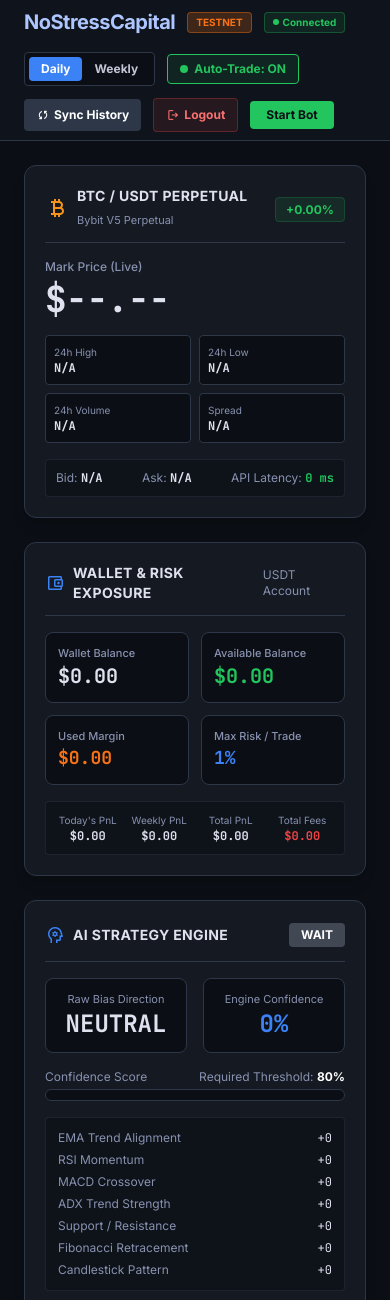
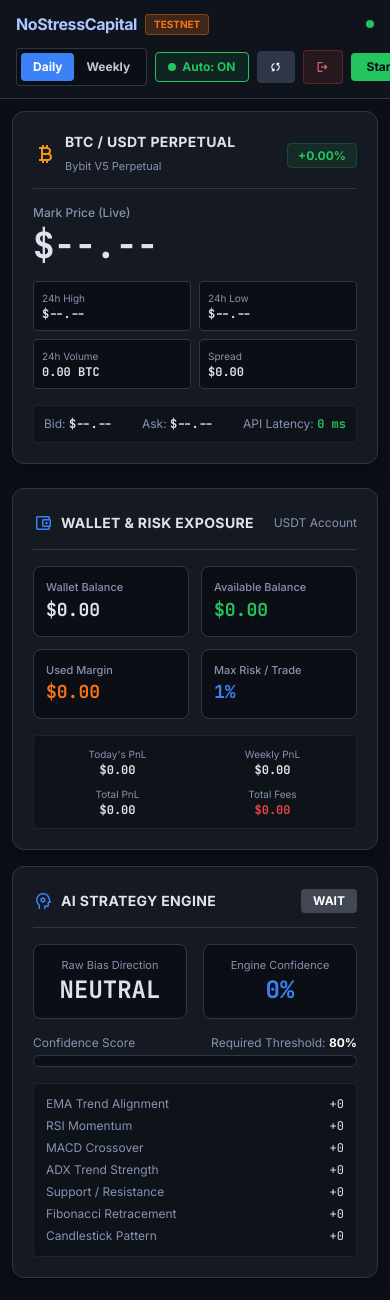
Before and after one commit to hammedola506/btc_trader, a Flask app: page / in a window 390 px wide. Shown: the top 1300 px of the page. Run offline with Flask 3, Linux system fonts and the light colour scheme; the visitor is signed in with stand-in values (Sample User, id 1); data that the repository does not hold is empty; parts of the project's set-up code (start-up, migrations or seed data) failed here and were passed over; some libraries are stand-ins or nearby versions.

Commit message:
fix: mobile responsive nav + fix N/A ticker bug (null check) + warm ticker on startup

```diff
--- a/web/templates/index.html
+++ b/web/templates/index.html
@@ -33,57 +33,65 @@
     ::-webkit-scrollbar-thumb { background: #2D3748; border-radius: 4px; }
     ::-webkit-scrollbar-thumb:hover { background: #424754; }
     .mono { font-family: 'JetBrains Mono', monospace; }
+    .no-scrollbar::-webkit-scrollbar { display: none; }
+    .no-scrollbar { -ms-overflow-style: none; scrollbar-width: none; }
   </style>
 </head>
 <body class="bg-[#0B0E14] text-[#dfe2ee] min-h-screen flex flex-col antialiased">
 
 <!-- Nav -->
-<nav class="flex flex-wrap justify-between items-center h-auto min-h-[64px] py-2 px-6 w-full bg-[#0f131b] border-b border-[#2D3748] shrink-0 gap-4">
-  <div class="flex items-center gap-3">
-    <span class="text-xl font-bold text-[#adc6ff] tracking-tight">NoStressCapital</span>
-    <span id="mode-badge" class="bg-[#F97316]/20 text-[#F97316] border border-[#F97316]/40 text-[10px] font-bold px-2 py-0.5 rounded">TESTNET</span>
-    <!-- Network Recovery Visualizer -->
-    <span id="net-badge" class="bg-[#22C55E]/10 border border-[#22C55E]/30 text-[#22C55E] text-[10px] font-bold px-2 py-0.5 rounded flex items-center gap-1">
-      <span id="net-dot" class="w-1.5 h-1.5 rounded-full bg-[#22C55E]"></span>
-      <span id="net-text">Connected</span>
-    </span>
+<nav class="w-full bg-[#0f131b] border-b border-[#2D3748] shrink-0">
+  <!-- Top row: brand + status badges -->
+  <div class="flex items-center justify-between px-4 py-3">
+    <div class="flex items-center gap-2 min-w-0">
+      <span class="text-base sm:text-xl font-bold text-[#adc6ff] tracking-tight truncate">NoStressCapital</span>
+      <span id="mode-badge" class="bg-[#F97316]/20 text-[#F97316] border border-[#F97316]/40 text-[10px] font-bold px-2 py-0.5 rounded shrink-0">TESTNET</span>
+      <span id="net-badge" class="hidden sm:flex bg-[#22C55E]/10 border border-[#22C55E]/30 text-[#22C55E] text-[10px] font-bold px-2 py-0.5 rounded items-center gap-1">
+        <span id="net-dot" class="w-1.5 h-1.5 rounded-full bg-[#22C55E]"></span>
+        <span id="net-text">Connected</span>
+      </span>
+    </div>
+    <!-- Mobile: show connection dot only -->
+    <span id="net-dot-mobile" class="sm:hidden w-2 h-2 rounded-full bg-[#22C55E]"></span>
   </div>
 
-  <div class="flex items-center gap-3 flex-wrap">
+  <!-- Bottom row: controls (scrollable on mobile) -->
+  <div class="flex items-center gap-2 px-4 pb-3 overflow-x-auto no-scrollbar">
     <!-- Style toggle -->
-    <div class="flex bg-[#0B0E14] border border-[#2D3748] rounded p-1">
+    <div class="flex bg-[#0B0E14] border border-[#2D3748] rounded p-1 shrink-0">
       <button id="btn-style-daily" onclick="setStyle('daily')"
-        class="px-3 py-1 text-xs font-bold bg-[#3B82F6] text-white rounded transition-colors">Daily</button>
+        class="px-3 py-1.5 text-xs font-bold bg-[#3B82F6] text-white rounded transition-colors">Daily</button>
       <button id="btn-style-weekly" onclick="setStyle('weekly')"
-        class="px-3 py-1 text-xs font-bold text-[#c2c6d6] hover:text-white transition-colors">Weekly</button>
+        class="px-3 py-1.5 text-xs font-bold text-[#c2c6d6] hover:text-white transition-colors">Weekly</button>
     </div>
-    <!-- Auto-Trade toggle switch -->
+    <!-- Auto-Trade -->
     <button id="btn-auto-trade" onclick="toggleAutoTrade()"
-      class="flex items-center gap-1.5 px-3 py-1.5 rounded text-xs font-bold border transition-colors bg-[#22C55E]/10 border-[#22C55E] text-[#22C55E]">
+      class="shrink-0 flex items-center gap-1.5 px-3 py-1.5 rounded text-xs font-bold border transition-colors bg-[#22C55E]/10 border-[#22C55E] text-[#22C55E]">
       <span id="auto-trade-dot" class="w-2 h-2 rounded-full bg-[#22C55E]"></span>
-      <span id="auto-trade-text">Auto-Trade: ON</span>
+      <span id="auto-trade-text">Auto: ON</span>
     </button>
-    <!-- Bybit History Sync Button -->
-    <button onclick="syncBybitHistory()" title="Sync Bybit Testnet History"
-      class="bg-[#2D3748] text-xs font-bold px-3 py-1.5 rounded hover:bg-[#424754] text-white transition-colors flex items-center gap-1">
-      <span class="material-symbols-outlined text-sm">sync</span> Sync History
+    <!-- Sync -->
+    <button onclick="syncBybitHistory()" title="Sync History"
+      class="shrink-0 bg-[#2D3748] text-xs font-bold px-3 py-1.5 rounded hover:bg-[#424754] text-white transition-colors flex items-center gap-1">
+      <span class="material-symbols-outlined text-sm">sync</span>
+      <span class="hidden sm:inline">Sync History</span>
     </button>
-    <!-- Logout Button -->
-    <a href="/logout" title="Sign out of NSFLUX"
-      class="bg-red-500/10 border border-red-500/30 text-red-400 text-xs font-bold px-3 py-1.5 rounded hover:bg-red-500/20 hover:text-red-300 transition-colors flex items-center gap-1">
-      <span class="material-symbols-outlined text-sm">logout</span> Logout
+    <!-- Logout -->
+    <a href="/logout" title="Logout"
+      class="shrink-0 bg-red-500/10 border border-red-500/30 text-red-400 text-xs font-bold px-3 py-1.5 rounded hover:bg-red-500/20 transition-colors flex items-center gap-1">
+      <span class="material-symbols-outlined text-sm">logout</span>
+      <span class="hidden sm:inline">Logout</span>
     </a>
-
     <!-- Bot controls -->
     <button id="btn-start" onclick="controlBot('start')"
-      class="hidden bg-[#22C55E] text-[#0B0E14] text-xs font-bold px-4 py-1.5 rounded hover:opacity-90 transition-opacity">Start Bot</button>
+      class="hidden shrink-0 bg-[#22C55E] text-[#0B0E14] text-xs font-bold px-4 py-1.5 rounded hover:opacity-90">Start</button>
     <button id="btn-stop" onclick="controlBot('stop')"
-      class="bg-[#EF4444] text-white text-xs font-bold px-4 py-1.5 rounded hover:bg-red-600 transition-colors">Stop Bot</button>
+      class="shrink-0 bg-[#EF4444] text-white text-xs font-bold px-4 py-1.5 rounded hover:bg-red-600">Stop</button>
   </div>
 </nav>
 
 <!-- Main Container -->
-<main class="flex-1 p-6 space-y-6 max-w-[1600px] w-full mx-auto">
+<main class="flex-1 p-3 sm:p-6 space-y-4 sm:space-y-6 max-w-[1600px] w-full mx-auto">
 
   <!-- Row 1: Live Market & Wallet Cards -->
   <div class="grid grid-cols-1 lg:grid-cols-12 gap-6">
@@ -103,7 +111,7 @@
         </div>
       </div>
 
-      <div class="grid grid-cols-1 md:grid-cols-2 gap-4 mb-4">
+      <div class="grid grid-cols-1 sm:grid-cols-2 gap-4 mb-4">
         <div>
           <div class="text-xs text-[#8892b0] mb-1 font-medium">Mark Price (Live)</div>
           <div id="live-price" class="text-4xl font-bold mono text-[#dfe2ee] tracking-tight">$--.--</div>
@@ -144,14 +152,14 @@
         <span class="text-xs text-[#8892b0]">USDT Account</span>
       </div>
 
-      <div class="grid grid-cols-2 gap-3 mb-4">
+      <div class="grid grid-cols-2 gap-3 mb-4 [&>*]:min-w-0">
         <div class="bg-[#0B0E14] p-3 rounded-lg border border-[#2D3748]">
           <span class="text-[11px] text-[#8892b0] block font-medium">Wallet Balance</span>
-          <span id="wallet-balance" class="text-xl font-bold mono text-[#dfe2ee]">$0.00</span>
+          <span id="wallet-balance" class="text-lg sm:text-xl font-bold mono text-[#dfe2ee] truncate block">$0.00</span>
         </div>
         <div class="bg-[#0B0E14] p-3 rounded-lg border border-[#2D3748]">
           <span class="text-[11px] text-[#8892b0] block font-medium">Available Balance</span>
-          <span id="avail-balance" class="text-xl font-bold mono text-[#22C55E]">$0.00</span>
+          <span id="avail-balance" class="text-lg sm:text-xl font-bold mono text-[#22C55E] truncate block">$0.00</span>
         </div>
         <div class="bg-[#0B0E14] p-3 rounded-lg border border-[#2D3748]">
           <span class="text-[11px] text-[#8892b0] block font-medium">Used Margin</span>
@@ -163,7 +171,7 @@
         </div>
       </div>
 
-      <div class="grid grid-cols-4 gap-2 text-center text-xs bg-[#0B0E14]/60 p-2.5 rounded border border-[#2D3748]/50">
+      <div class="grid grid-cols-2 sm:grid-cols-4 gap-2 text-center text-xs bg-[#0B0E14]/60 p-2.5 rounded border border-[#2D3748]/50">
         <div>
           <span class="text-[10px] text-[#8892b0] block">Today's PnL</span>
           <span id="pnl-today" class="mono font-bold text-[#dfe2ee]">$0.00</span>
@@ -263,7 +271,7 @@
       <p class="text-xs text-[#8892b0] mt-1">Bot will automatically execute when strategy confidence reaches threshold (80%).</p>
     </div>
 
-    <div id="pos-active-view" class="hidden grid grid-cols-2 md:grid-cols-4 lg:grid-cols-6 gap-3">
+    <div id="pos-active-view" class="hidden grid grid-cols-1 xs:grid-cols-2 md:grid-cols-4 lg:grid-cols-6 gap-3">
       <div class="bg-[#0B0E14] p-3 rounded border border-[#2D3748]">
         <span class="text-[10px] text-[#8892b0] block">Symbol / Side</span>
         <span id="pos-symbol-side" class="mono font-bold text-base text-[#dfe2ee]">BTC/USDT LONG</span>
@@ -465,13 +473,13 @@
       document.getElementById('live-price').textContent = '$--.--';
     }
 
-    document.getElementById('ticker-high').textContent = t.high_24h ? '$' + fmt(t.high_24h) : 'N/A';
-    document.getElementById('ticker-low').textContent = t.low_24h ? '$' + fmt(t.low_24h) : 'N/A';
-    document.getElementById('ticker-vol').textContent = t.volume_24h ? fmt(t.volume_24h, 2) + ' BTC' : 'N/A';
-    document.getElementById('ticker-spread').textContent = t.spread ? '$' + fmt(t.spread, 2) : 'N/A';
-    document.getElementById('ticker-bid').textContent = t.bid ? '$' + fmt(t.bid) : 'N/A';
-    document.getElementById('ticker-ask').textContent = t.ask ? '$' + fmt(t.ask) : 'N/A';
-    document.getElementById('ticker-latency').textContent = (t.latency_ms || 0) + ' ms';
+    document.getElementById('ticker-high').textContent = t.high_24h != null ? '$' + fmt(t.high_24h) : '$--.--';
+    document.getElementById('ticker-low').textContent = t.low_24h != null ? '$' + fmt(t.low_24h) : '$--.--';
+    document.getElementById('ticker-vol').textContent = t.volume_24h != null ? fmt(t.volume_24h, 2) + ' BTC' : '-- BTC';
+    document.getElementById('ticker-spread').textContent = t.spread != null ? '$' + fmt(t.spread, 2) : '$0.00';
+    document.getElementById('ticker-bid').textContent = t.bid != null ? '$' + fmt(t.bid) : '$--.--';
+    document.getElementById('ticker-ask').textContent = t.ask != null ? '$' + fmt(t.ask) : '$--.--';
+    document.getElementById('ticker-latency').textContent = (t.latency_ms ?? 0) + ' ms';
 
     const chg = t.change_24h_pct || 0;
     const chgBadge = document.getElementById('price-change-badge');
@@ -565,7 +573,7 @@
 
     // Auto-Trade Switch State
     const autoTradeOn = data.auto_trade_enabled !== false;
-    document.getElementById('auto-trade-text').textContent = 'Auto-Trade: ' + (autoTradeOn ? 'ON' : 'OFF');
+    document.getElementById('auto-trade-text').textContent = 'Auto: ' + (autoTradeOn ? 'ON' : 'OFF');
     document.getElementById('auto-trade-dot').className = 'w-2 h-2 rounded-full ' + (autoTradeOn ? 'bg-[#22C55E]' : 'bg-[#EF4444]');
 
     // Start/Stop Buttons State
@@ -581,14 +589,17 @@
   function updateNetworkBadge(state) {
     const badge = document.getElementById('net-badge');
     const dot = document.getElementById('net-dot');
+    const dotMobile = document.getElementById('net-dot-mobile');
     const txt = document.getElementById('net-text');
     if (state === "connected") {
-      badge.className = "bg-[#22C55E]/10 border border-[#22C55E]/30 text-[#22C55E] text-[10px] font-bold px-2 py-0.5 rounded flex items-center gap-1";
+      badge.className = "hidden sm:flex bg-[#22C55E]/10 border border-[#22C55E]/30 text-[#22C55E] text-[10px] font-bold px-2 py-0.5 rounded items-center gap-1";
       dot.className = "w-1.5 h-1.5 rounded-full bg-[#22C55E]";
+      if (dotMobile) dotMobile.className = "sm:hidden w-2 h-2 rounded-full bg-[#22C55E]";
       txt.textContent = "Connected";
     } else {
-      badge.className = "bg-[#F97316]/10 border border-[#F97316]/30 text-[#F97316] text-[10px] font-bold px-2 py-0.5 rounded flex items-center gap-1";
+      badge.className = "hidden sm:flex bg-[#F97316]/10 border border-[#F97316]/30 text-[#F97316] text-[10px] font-bold px-2 py-0.5 rounded items-center gap-1";
       dot.className = "w-1.5 h-1.5 rounded-full bg-[#F97316]";
+      if (dotMobile) dotMobile.className = "sm:hidden w-2 h-2 rounded-full bg-[#F97316]";
       txt.textContent = "Reconnecting...";
     }
   }
```
Also changed, not shown: web/controller.py (+7 -1 lines).
